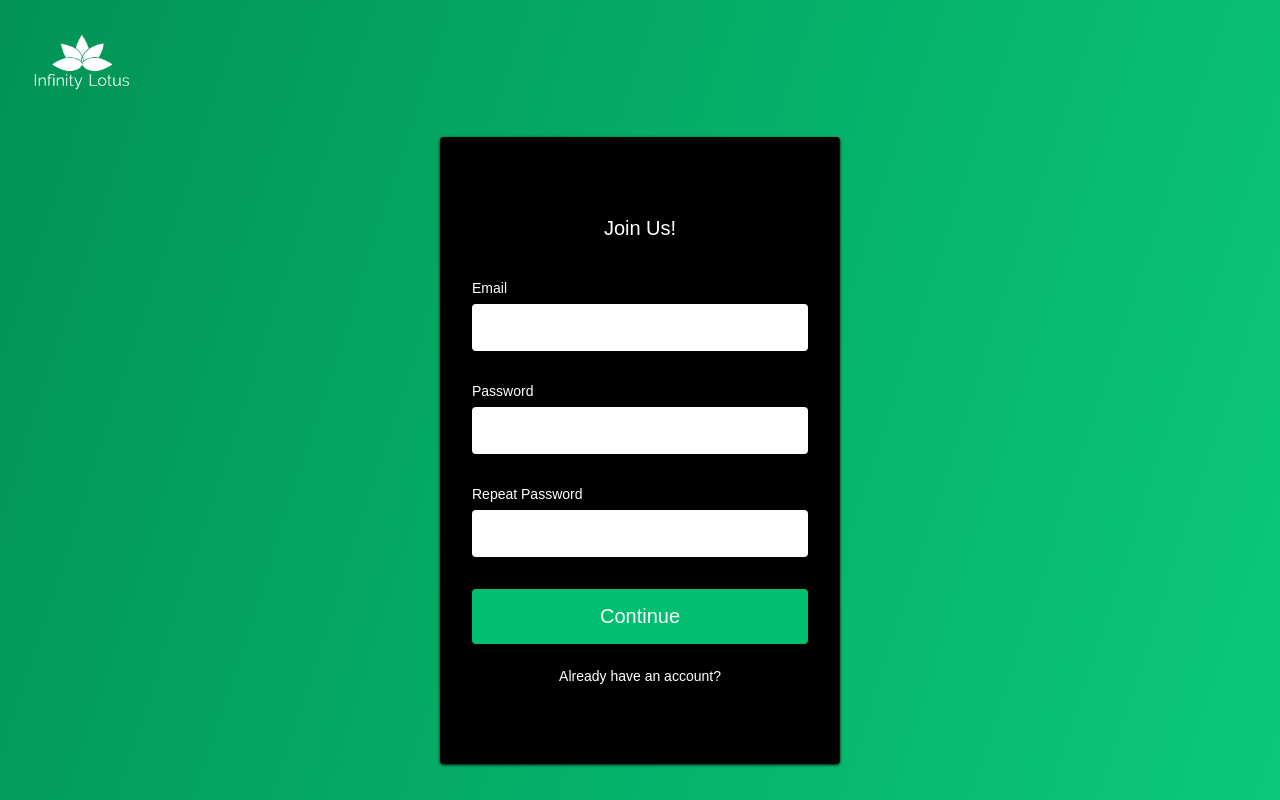
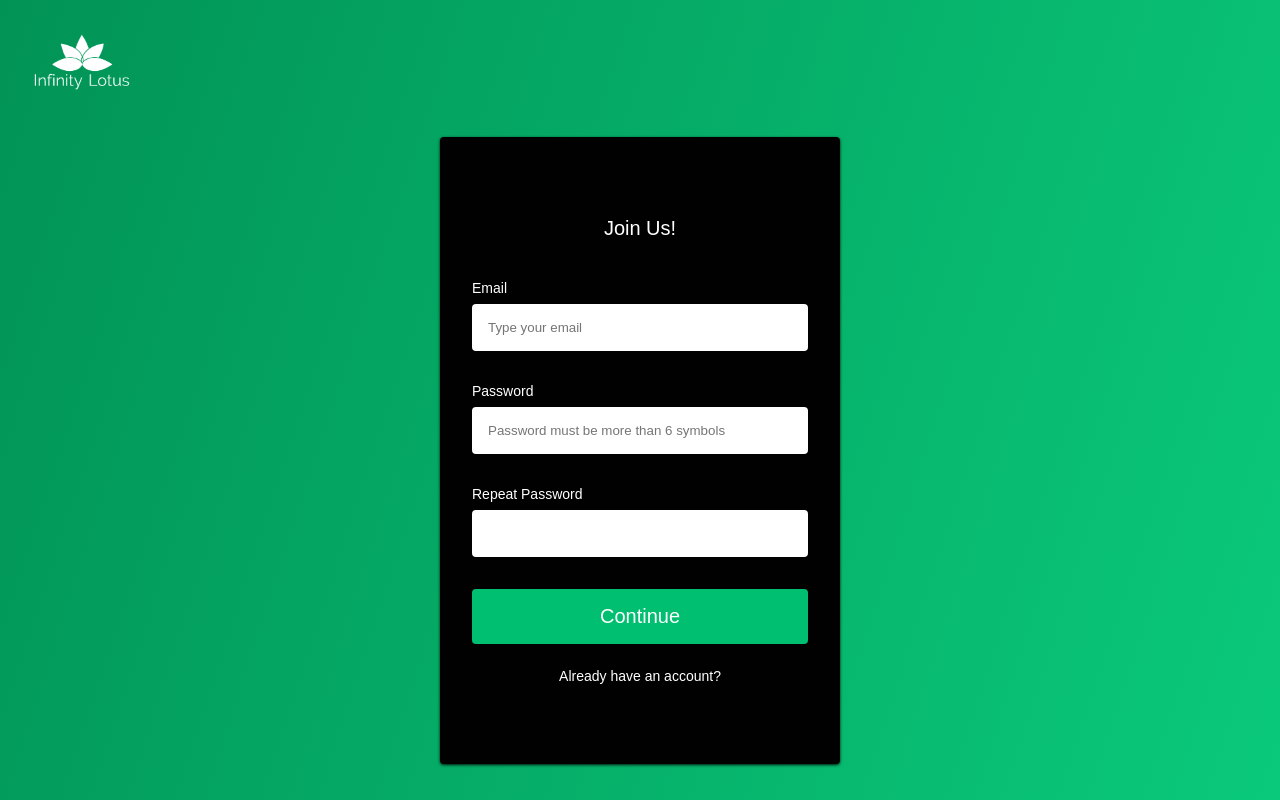
Before and after one commit to hristokarchev25/Project-AA2, a React (Create React App) app: page /signup in a window 1280 px wide. Built offline with nearby package versions, Linux system fonts and the light colour scheme; a web font is replaced by a local one.

Commit message:
placeholder added to sign up page

```diff
--- a/src/components/SignUp/index.js
+++ b/src/components/SignUp/index.js
@@ -48,10 +48,10 @@ const SignUp = () => {
                             <FormH1>Join Us!</FormH1>
 
                             <FormLabel htmlFor='email'>Email</FormLabel>
-                            <FormInput type='email' id='email' value={email} onChange={(e) => { setEmail(e.target.value) }} name="email" required />
+                            <FormInput type='email' id='email' value={email} onChange={(e) => { setEmail(e.target.value) }} name="email" placeholder="Type your email" required />
 
                             <FormLabel htmlFor='password'>Password</FormLabel>
-                            <FormInput type='password' id="password" value={password} onChange={(e) => { setPassword(e.target.value) }} name="password" required />
+                            <FormInput type='password' id="password" value={password} onChange={(e) => { setPassword(e.target.value) }} name="password" placeholder="Password must be more than 6 symbols" required />
 
                             <FormLabel htmlFor='password'>Repeat Password</FormLabel>
                             <FormInput type='password' required />
```
